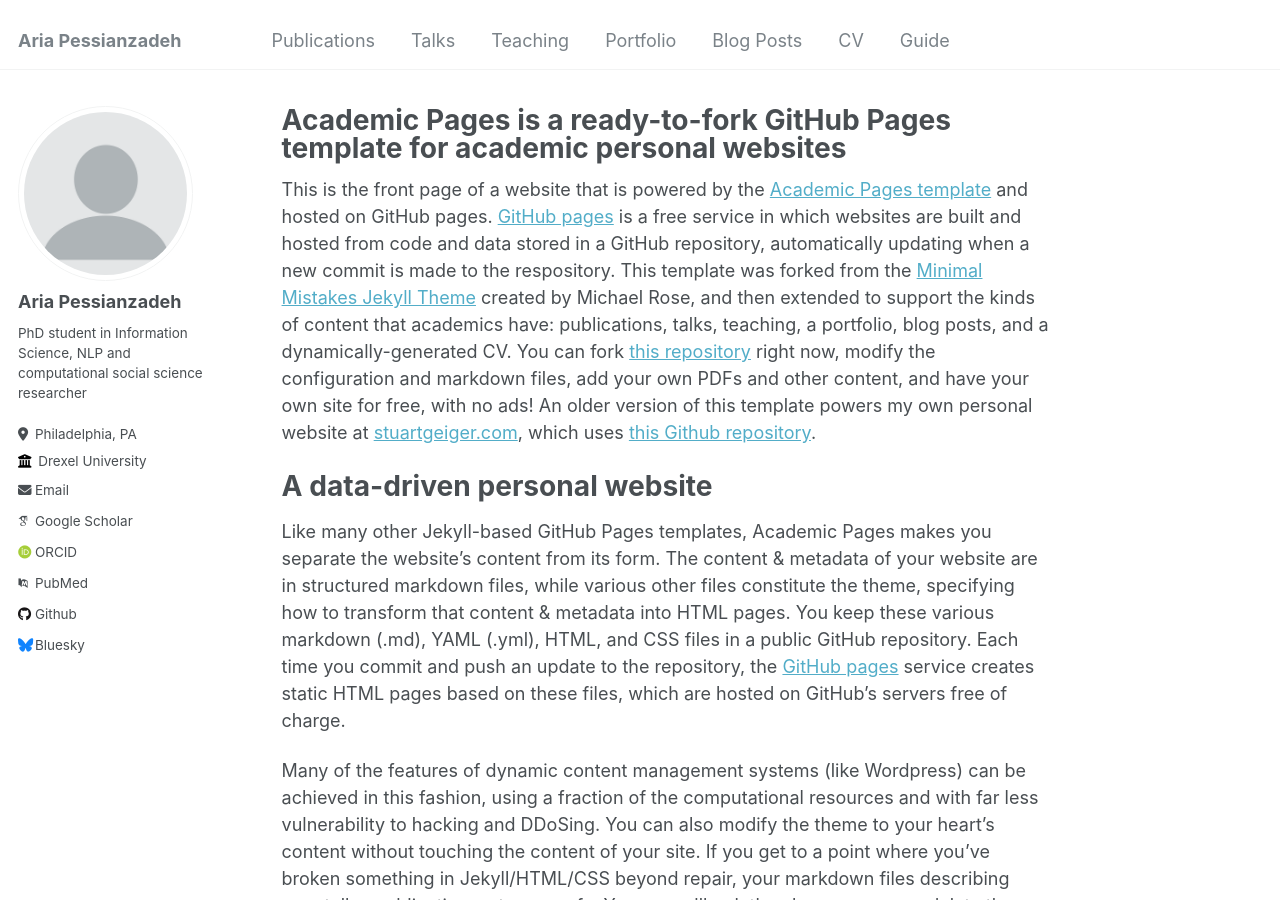
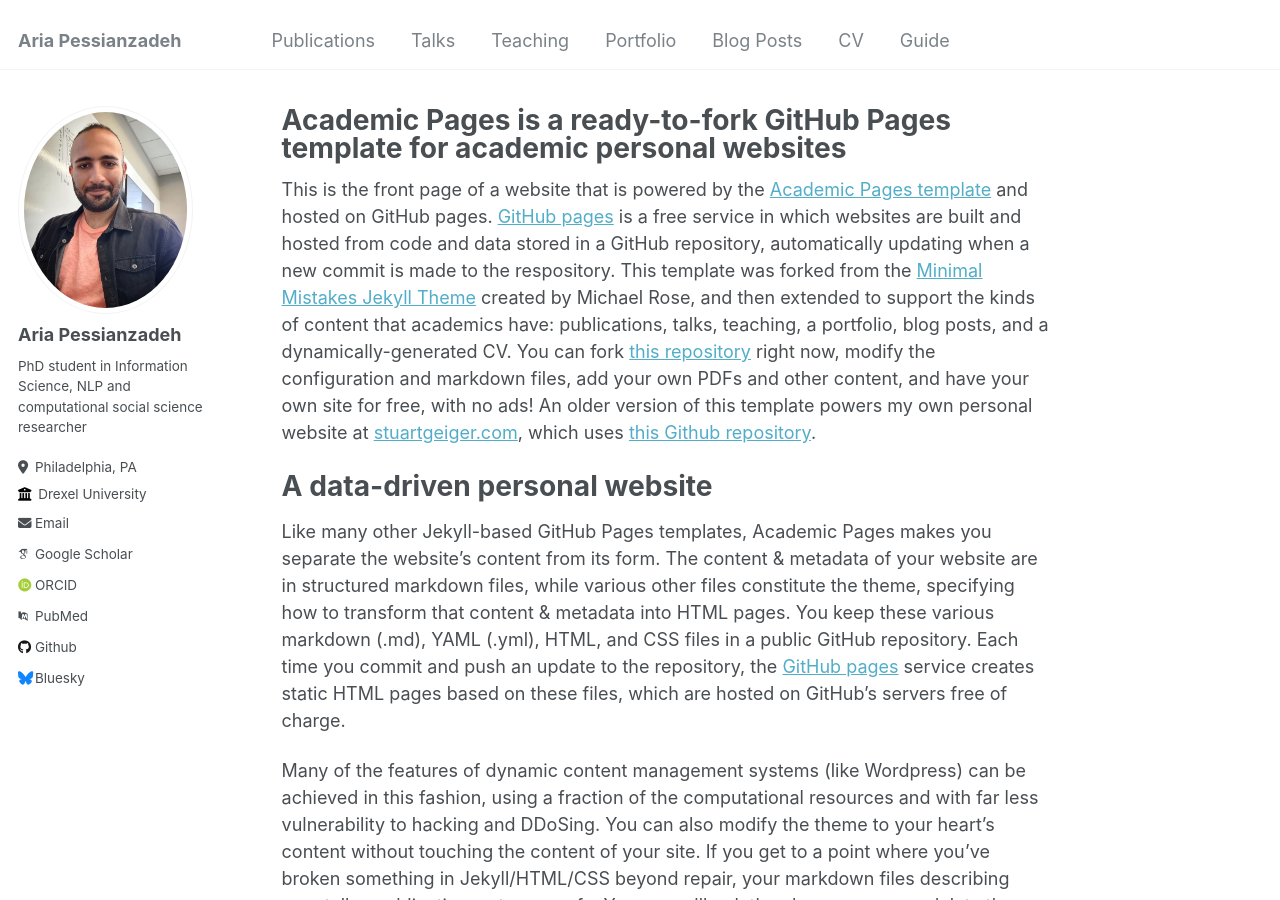
Before and after one commit to aryapess/aryapess.github.io, a Jekyll site: the page built from _pages/about.md, in a window 1280 px wide and 900 px high. Built offline with Jekyll 4.4.1, drawn with Linux system fonts in a browser that asks for light colours; some web fonts are replaced.

Commit message:
Update _config.yml

```diff
--- a/_config.yml
+++ b/_config.yml
@@ -21,7 +21,7 @@ repository               : "academicpages/academicpages.github.io"
 #               Additional customization can be done by editing /_includes/author-profile.html
 author:
   # Biographic information
-  avatar           : "profile.png"
+  avatar           : "photo_2024-08-29_12-31-53.jpg"
   name             : "Aria Pessianzadeh"
   pronouns         : # example: "she/her"
   bio              : "PhD student in Information Science, NLP and computational social science researcher"
```
